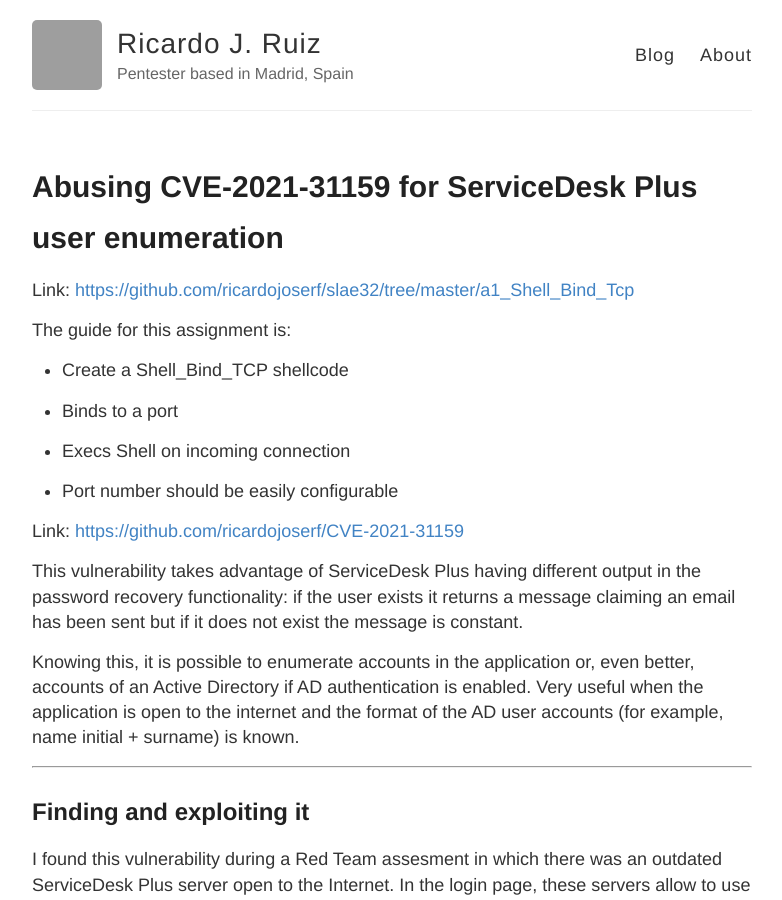
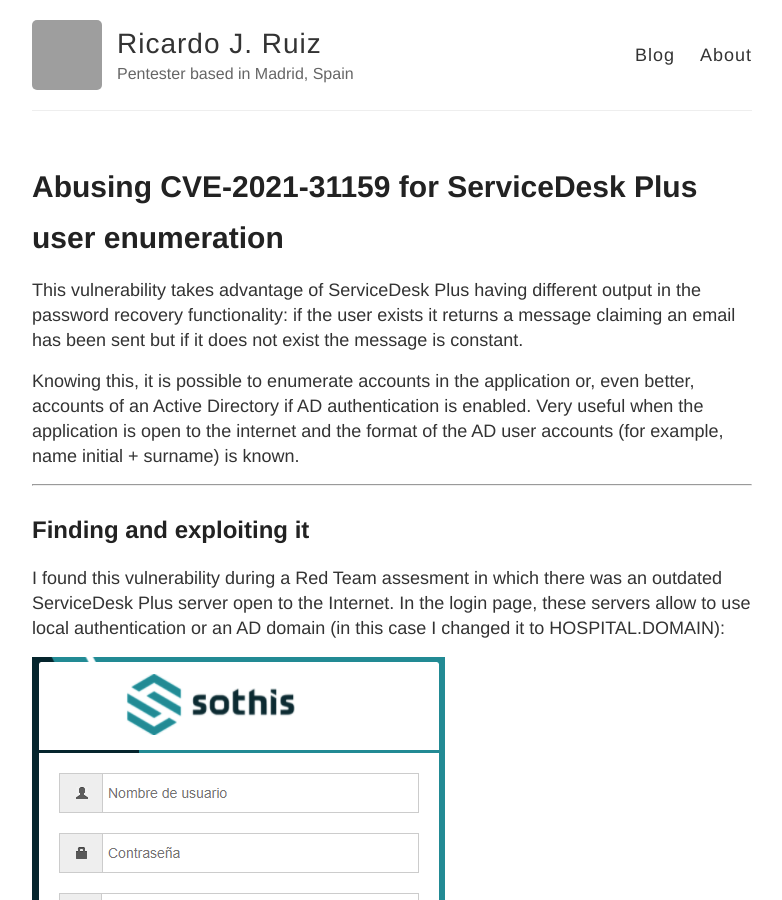
Before and after one commit to ricardojoserf/ricardojoserf.github.io, a Jekyll site: the page built from _posts/2021-8-22-CVE-2021-31159.md, in a window 1280 px wide and 900 px high. Shown: the whole window, without its empty margins (248-1030 px from the left). Built offline with Jekyll 4.4.1, drawn with Linux system fonts in a browser that asks for light colours; grey boxes are pictures that could not be loaded.

Commit message:
Update 2021-8-22-CVE-2021-31159.md

```diff
--- a/_posts/2021-8-22-CVE-2021-31159.md
+++ b/_posts/2021-8-22-CVE-2021-31159.md
@@ -1,23 +1,8 @@
 ---
 layout: post
+desciption: Abusing CVE-2021-31159 for ServiceDesk Plus user enumeration
 title: Abusing CVE-2021-31159 for ServiceDesk Plus user enumeration
 ---
-
-
-Link: [https://github.com/ricardojoserf/slae32/tree/master/a1_Shell_Bind_Tcp](https://github.com/ricardojoserf/slae32/tree/master/a1_Shell_Bind_Tcp)
-
-The guide for this assignment is:
-
-- Create a Shell_Bind_TCP shellcode
-
-- Binds to a port
-
-- Execs Shell on incoming connection
-
-- Port number should be easily configurable
-
-
-Link: [https://github.com/ricardojoserf/CVE-2021-31159](https://github.com/ricardojoserf/CVE-2021-31159)
 
 This vulnerability takes advantage of ServiceDesk Plus having different output in the password recovery functionality: if the user exists it returns a message claiming an email has been sent but if it does not exist the message is constant.
 
```
